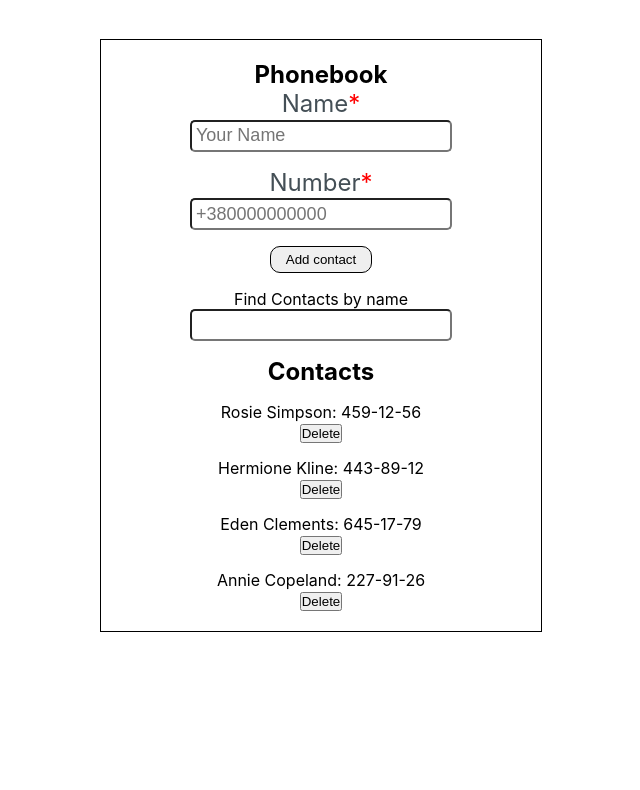
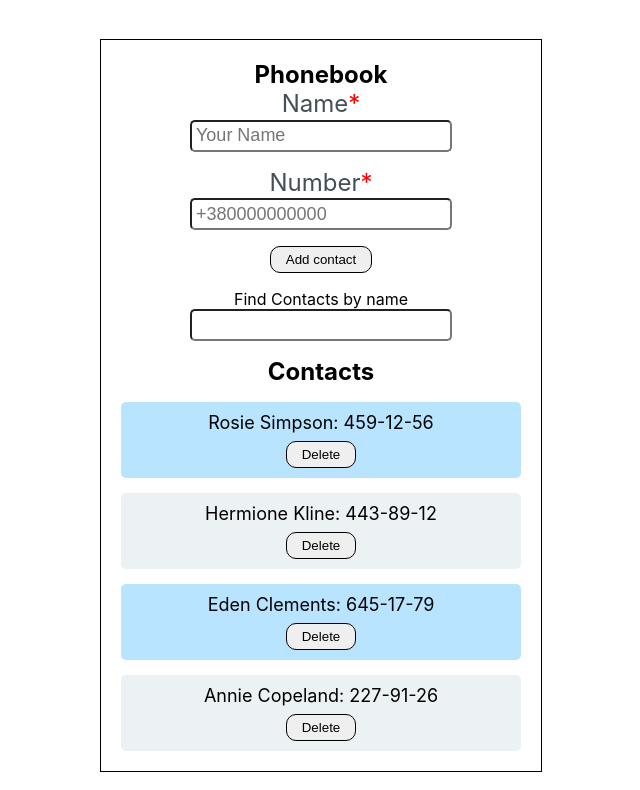
Before and after one commit to Zerossik/goit-react-hw-02-phonebook, a React (Create React App) app: page / in a window 1280 px wide. Shown: the top 790 px of the page, without its empty margins (319-959 px from the left). Built offline with nearby package versions, Linux system fonts and the light colour scheme.

Commit message:
styled add

```diff
--- a/src/components/ContactsList/ContactListItem.jsx
+++ b/src/components/ContactsList/ContactListItem.jsx
@@ -1,15 +1,16 @@
 import PropTypes from 'prop-types';
+import { ContactListButton, ContactItem } from './ContactsList.styled';
 
 export function ContactListItem({ contacts, deleteContact }) {
   return contacts().map(({ id, name, number }) => (
-    <li key={id}>
+    <ContactItem key={id}>
       <p>
         {name}: {number}
       </p>
-      <button type="button" onClick={() => deleteContact(id)}>
+      <ContactListButton type="button" onClick={() => deleteContact(id)}>
         Delete
-      </button>
-    </li>
+      </ContactListButton>
+    </ContactItem>
   ));
 }
 ContactListItem.propTypes = {
--- a/src/components/ContactsList/ContactsList.styled.js
+++ b/src/components/ContactsList/ContactsList.styled.js
@@ -7,3 +7,23 @@ export const List = styled.ul`
 
   margin-top: 16px;
 `;
+export const ContactListButton = styled.button`
+  padding: 5px 15px;
+  margin-top: 8px;
+  cursor: pointer;
+  border: 1px solid black;
+  border-radius: 10px;
+`;
+
+export const ContactItem = styled.li`
+  padding: 10px;
+  border-radius: 5px;
+
+  font-size: 18px;
+  &:nth-child(2n) {
+    background-color: #ecf1f4;
+  }
+  &:nth-child(2n + 1) {
+    background-color: #b8e4ff;
+  }
+`;
```
